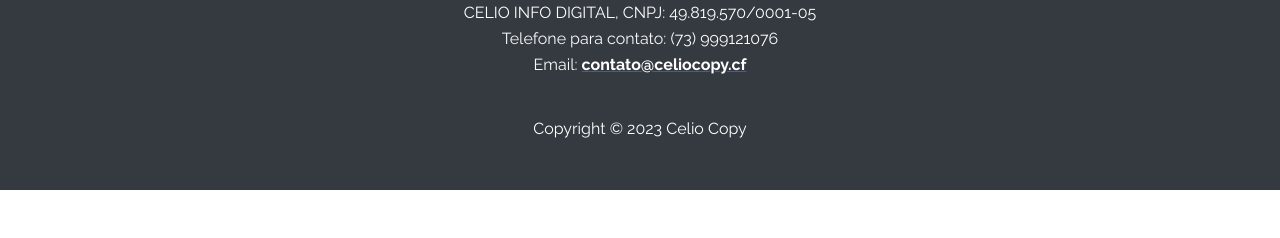
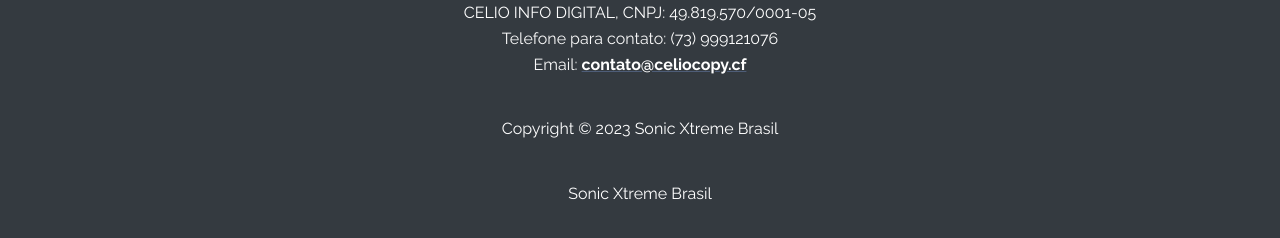
Before and after one commit to celioextreme/celiocopy.cf, a plain HTML site: page cnpj2/index.html in a window 1280 px wide. Shown: the part 4014-4252 px from the top of the page. Before the commit the page ends 4204 px from the top, so only its background shows below. Drawn offline with Linux system fonts and the light colour scheme.

Commit message:
Update index.html

```diff
--- a/cnpj2/index.html
+++ b/cnpj2/index.html
@@ -281,7 +281,8 @@
             <p class="text-muted mb-0" style="color: rgb(255,255,255);"><span style="color: rgb(255, 255, 255);">CELIO INFO DIGITAL, CNPJ: 49.819.570/0001-05</span></p>
             <p class="text-muted mb-0" style="color: rgb(255,255,255);"><span style="color: rgb(249, 249, 249);">Telefone para contato:</span>&nbsp;<span style="color: rgb(255, 255, 255);">(73) 999121076</span></p>
             <p class="text-muted mb-0" style="color: rgb(255,255,255);"><span style="color: rgb(249, 249, 249);">Email: </span><a href="mailto:contato@celiocopy.cf"><strong><span style="color: rgb(255, 255, 255);">contato@celiocopy.cf</span></strong></a></p>
-            <p class="text-muted mb-0" style="color: rgb(255,255,255);margin-top: 39px;"><span style="color: rgb(255, 255, 255);">Copyright © 2023 Celio Copy</span></p>
+            <p class="text-muted mb-0" style="color: rgb(255,255,255);margin-top: 39px;"><span style="color: rgb(255, 255, 255);">Copyright © 2023 Sonic Xtreme Brasil</span></p>
+            <p class="text-muted mb-0" style="color: rgb(255,255,255);margin-top: 39px;"><span style="color: rgb(255, 255, 255);">Sonic Xtreme Brasil</span></p>
         </div>
     </footer>
     <script src="assets/bootstrap/js/bootstrap.min.js"></script>
```
